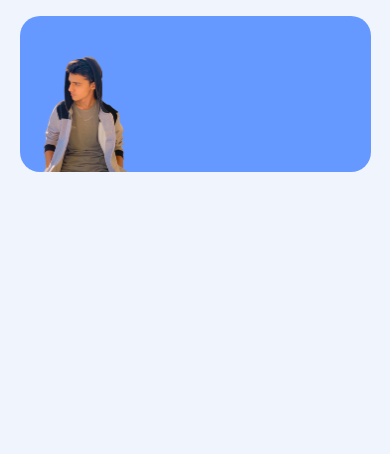
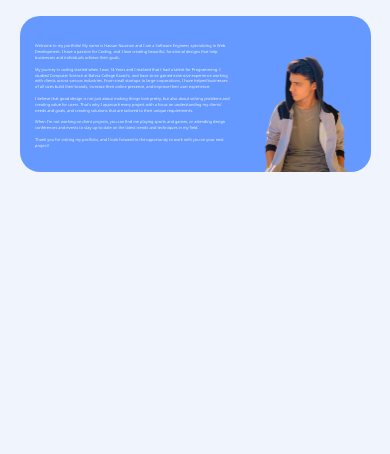
Before and after one commit to hassanauman/hassanauman.github.io, a plain HTML site: page about.html in a window 390 px wide. Shown: the part 331-785 px from the top of the page. Drawn offline with Linux system fonts and the light colour scheme; files whose address does not match are found by name.

Commit message:
Update about.css

```diff
--- a/css/about.css
+++ b/css/about.css
@@ -45,3 +45,18 @@
 .blue-box:hover .about-text p {
   opacity: 100;
 }
+
+/* MEDIA QUERY */
+@media only screen and (max-width: 700px) {
+  .blue-box img {
+    position: relative;
+    margin-left: calc(61.218vw - 5%);
+    margin-right: 0;
+    padding-top: 10vw;
+    transition: margin 1s ease-in-out;
+  }
+
+  .blue-box .about-text p {
+    opacity: 100;
+  }
+}
```
